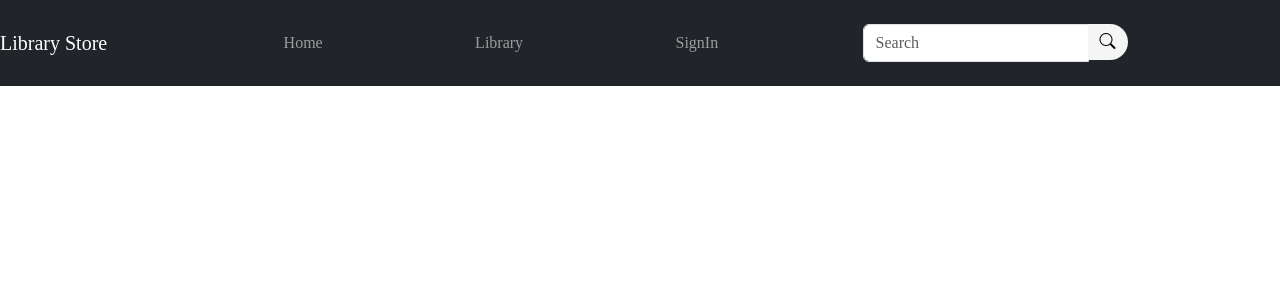
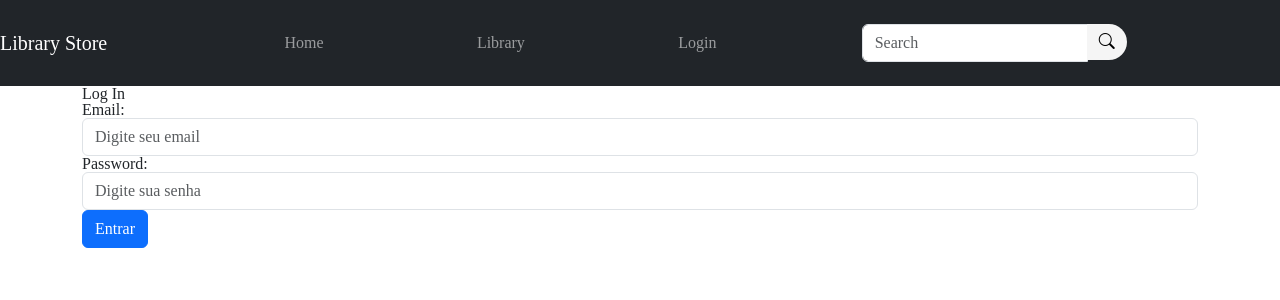
Before and after one commit to guilhermemonteiro15JS/project-Library, a React (Create React App) app: page /login in a window 1280 px wide. Shown: the top 300 px of the page. Built offline with nearby package versions, Linux system fonts and the light colour scheme.

Commit message:
login page

```diff
--- a/src/App.js
+++ b/src/App.js
@@ -2,7 +2,7 @@
 import React from "react";
 import { BrowserRouter, Router, Route, Routes, Link } from "react-router-dom";
 import Home from "./pages/home";
-import SignIn from "./pages/signin";
+import Login from "./pages/Login";
 import Library from "./pages/library";
 import Search from "./pages/search";
 import "bootstrap/dist/css/bootstrap.min.css";
@@ -37,7 +37,7 @@ const App = () => {
           <Nav className="nav-bar">
             <Nav.Link href="/home">Home</Nav.Link>
             <Nav.Link href="/library">Library</Nav.Link>
-            <Nav.Link href="/signIn">SignIn</Nav.Link>
+            <Nav.Link href="/login">Login</Nav.Link>
             <div className="search-container ml-auto">
               <div className="input-group">
                 <FormControl
@@ -61,7 +61,7 @@ const App = () => {
             <Routes>
               <Route path="/home" element={<Home />} />
               <Route path="/library" element={<Library />} />
-              <Route path="/signIn" element={<SignIn />} />
+              <Route path="/login" element={<Login />} />
               <Route path="/search" element={<Search />} />
             </Routes>
 
--- a/src/LogIn.js
+++ b/src/pages/Login/index.js
@@ -1,6 +1,6 @@
 import React, { useState } from 'react';
 
-const LogIn = () => {
+const Login = () => {
   const [email, setEmail] = useState('');
   const [password, setPassword] = useState('');
 
@@ -44,4 +44,4 @@ const LogIn = () => {
   );
 };
 
-export default LogIn;
+export default Login;
--- a/src/pages/signin/index.js
+++ /dev/null
@@ -1,7 +0,0 @@
-import React from 'react';
-
-const SignIn = () => {
-  return <div>Sign In Page</div>;
-};
-
-export default SignIn;
```
